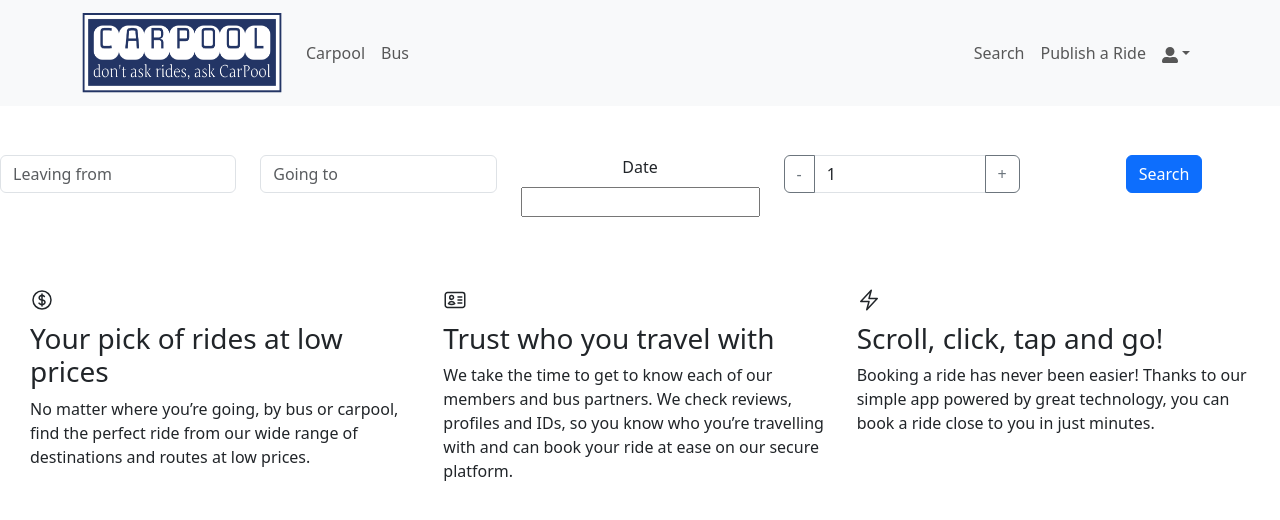
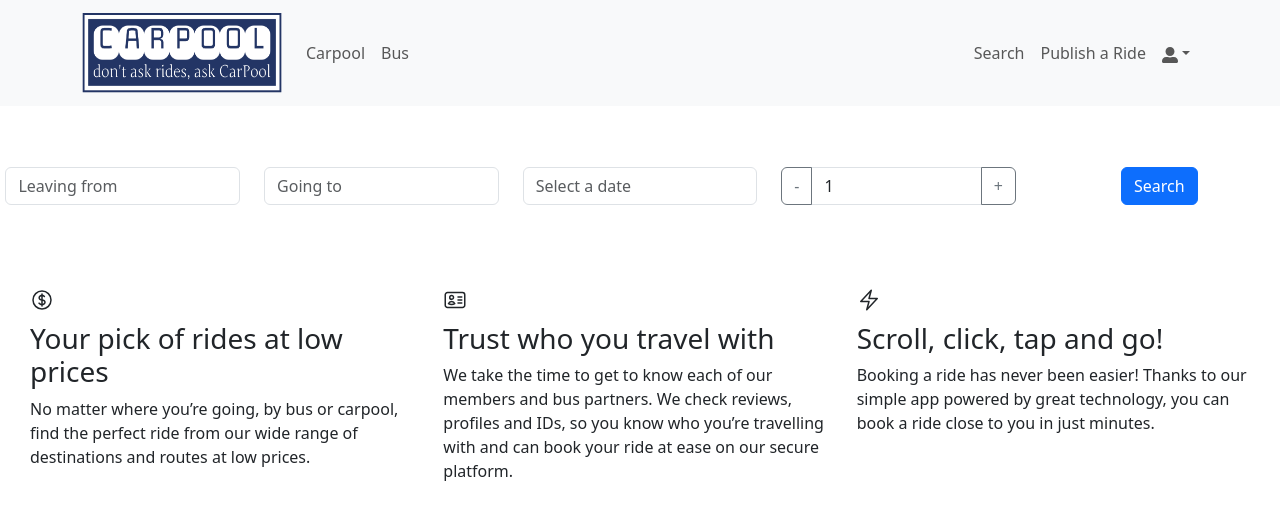
Before and after one commit to sayeedkhannabil/CarPool, a React (Create React App) app in the folder client/: page / in a window 1280 px wide. Shown: the top 520 px of the page. Built offline with nearby package versions, Linux system fonts and the light colour scheme.

Commit message:
SearchComponent Edited

```diff
--- a/client/src/components/SearchComponent.jsx
+++ b/client/src/components/SearchComponent.jsx
@@ -32,8 +32,13 @@ const SearchComponent = () => {
           <Form.Control type="text" placeholder="Going to" value={toLocation} onChange={(e) => setToLocation(e.target.value)} />
         </Col>
         <Col>
-          <Form.Label >Date</Form.Label>
-          <DatePicker selected={selectedDate} onChange={(date) => setSelectedDate(date)} />
+        <Form.Label></Form.Label>
+          <DatePicker
+            selected={selectedDate}
+            onChange={(date) => setSelectedDate(date)}
+            placeholderText="Select a date"
+            customInput={<Form.Control as="input" />}
+          />
         </Col>
         <Col>
           <InputGroup>
```
